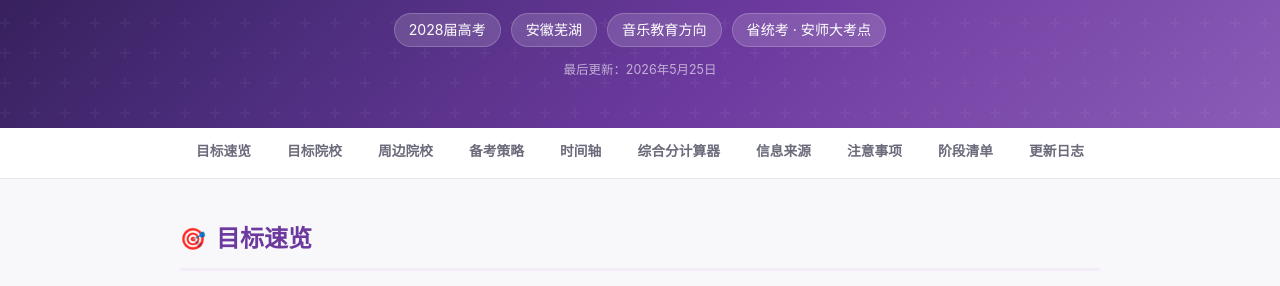
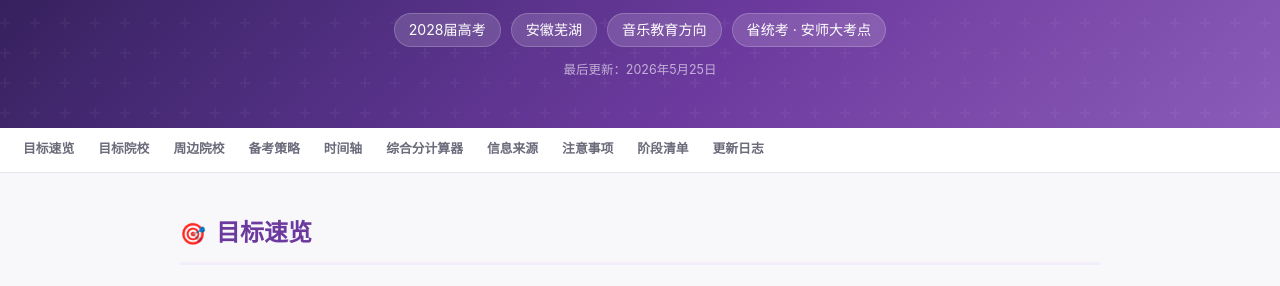
Before and after one commit to jackyyuchen/GK, a plain HTML site: page index.html in a window 1280 px wide. Shown: the part 162-448 px from the top of the page. Drawn offline with Linux system fonts and the light colour scheme.

Commit message:
Add files via upload

```diff
--- a/index.html
+++ b/index.html
@@ -54,13 +54,16 @@
     position:sticky; top:0; z-index:100;
     background: rgba(255,255,255,.92); backdrop-filter:blur(12px);
     border-bottom:1px solid var(--border);
-    padding: 0 20px; overflow-x:auto; white-space:nowrap;
-    display:flex; gap:4px; justify-content:center;
+    padding: 0 12px; overflow-x:auto; white-space:nowrap;
+    display:flex; gap:2px; justify-content:flex-start;
+    -webkit-overflow-scrolling: touch;
+    scrollbar-width: none;
   }
+  .nav-bar::-webkit-scrollbar { display:none; }
   .nav-bar a {
-    display:inline-block; padding:12px 16px; font-size:.86rem; font-weight:600;
+    display:inline-block; padding:10px 11px; font-size:.8rem; font-weight:600;
     color:var(--text-light); text-decoration:none; border-bottom:2px solid transparent;
-    transition: all .2s;
+    transition: all .2s; flex-shrink:0;
   }
   .nav-bar a:hover, .nav-bar a.active { color:var(--primary); border-bottom-color:var(--primary); }
 
```
